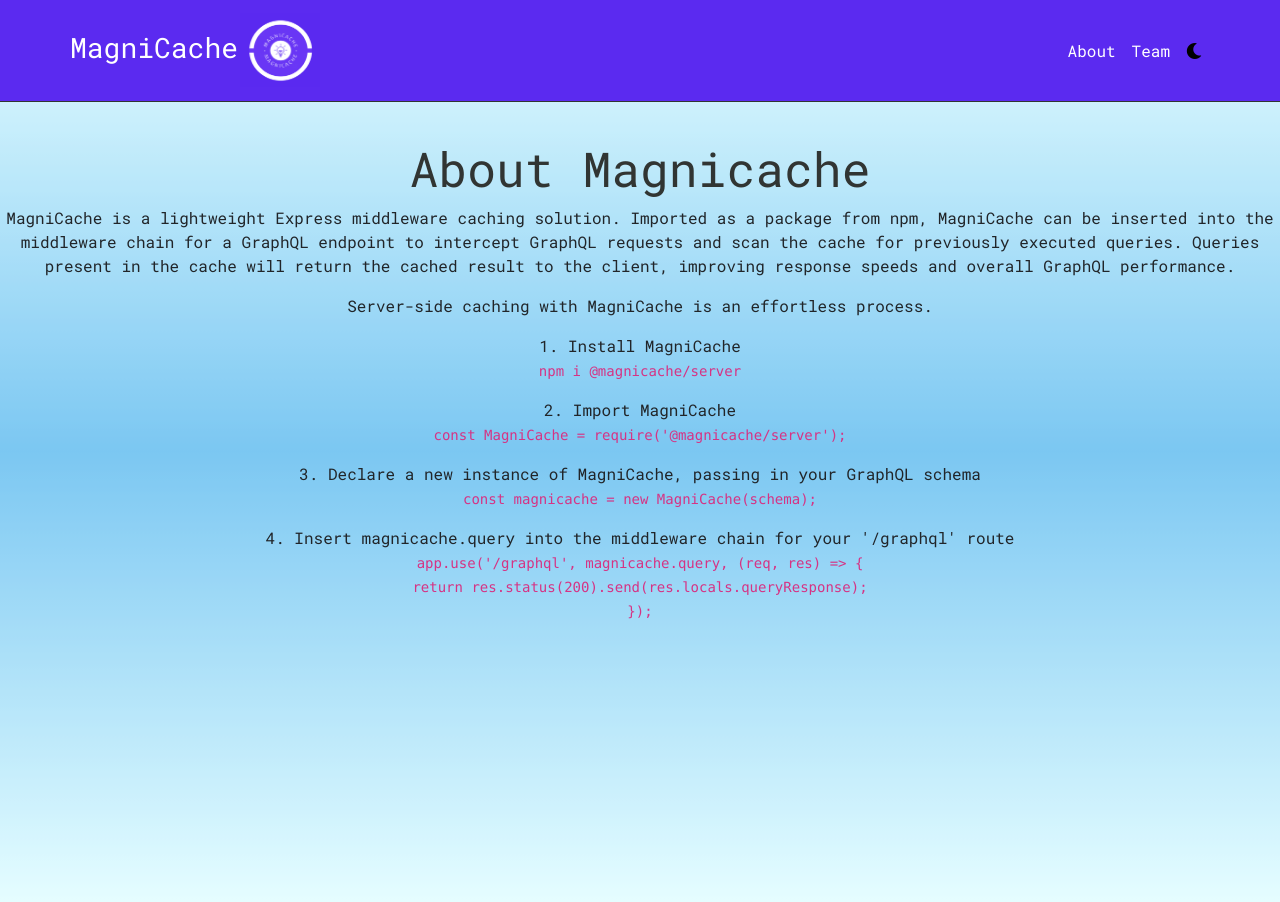
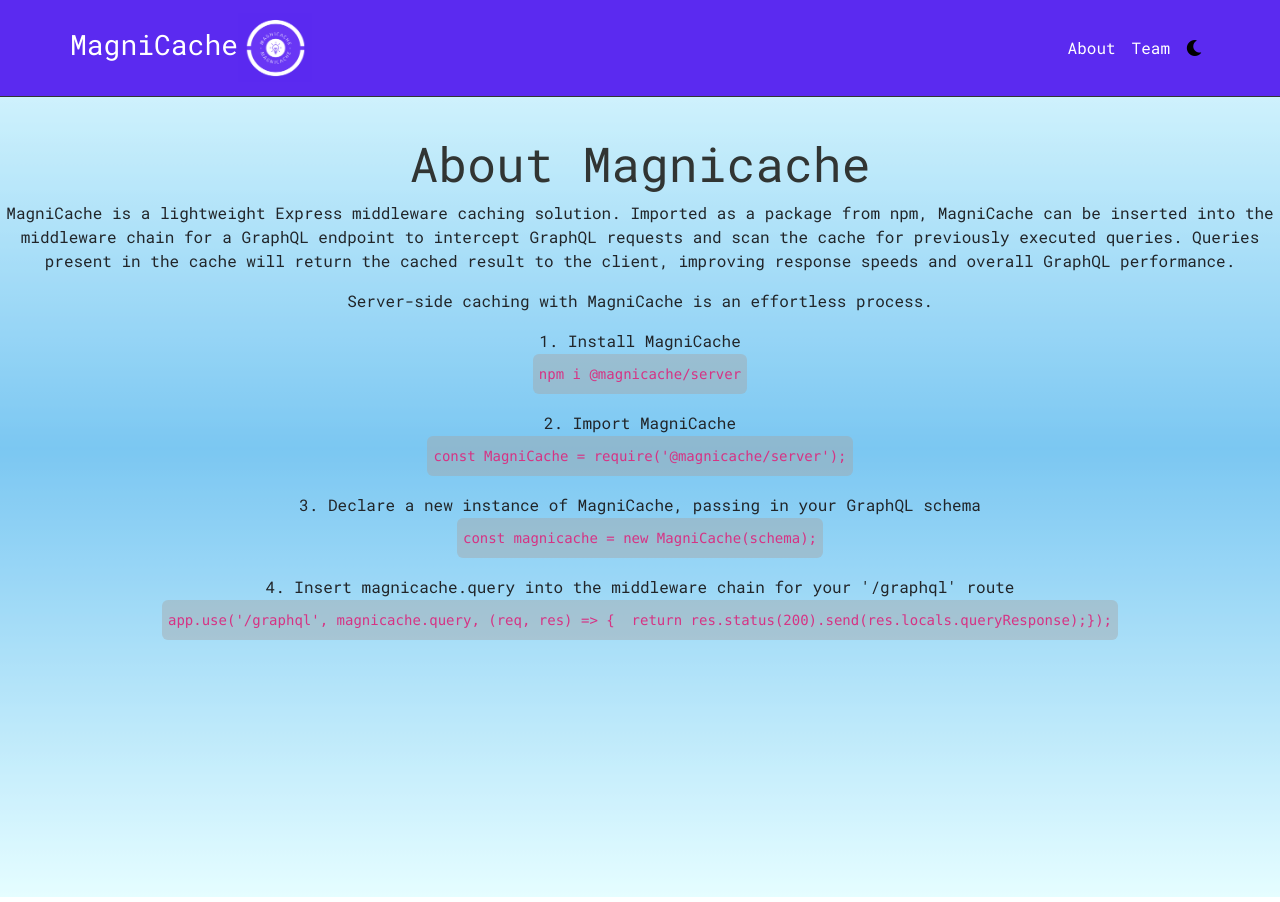
Before and after one commit to oslabs-beta/MagniCache, a React app in the folder client/: page /about in a window 1280 px wide. Built offline with nearby package versions, Linux system fonts and the light colour scheme.

Commit message:
Updates for about MagniCache page

```diff
--- a/client/containers/AboutPage.tsx
+++ b/client/containers/AboutPage.tsx
@@ -10,7 +10,7 @@
       {/* <p>
         While GraphQL provides several benefits, a complex GraphQL query
       </p> */}
-
+      <div className="about-magnicache">
         <p>
           MagniCache is a lightweight Express middleware caching solution.
           Imported as a package from npm, MagniCache can be inserted into the
@@ -19,27 +19,32 @@
           the cache will return the cached result to the client, improving
           response speeds and overall GraphQL performance.
         </p>
+      </div>
       <p>Server-side caching with MagniCache is an effortless process.</p>
       <p className="install-steps">
         1. Install MagniCache <br />
-        <code>npm i @magnicache/server</code>
+        <code className="about-code">npm i @magnicache/server</code>
       </p>
       <p className="install-steps">
         2. Import MagniCache <br />
-        <code>const MagniCache = require('@magnicache/server');</code>
+        <code className="about-code">
+          const MagniCache = require('@magnicache/server');
+        </code>
       </p>
       <p className="install-steps">
         3. Declare a new instance of MagniCache, passing in your GraphQL schema
         <br />
-        <code>const magnicache = new MagniCache(schema);</code>
+        <code className="about-code">
+          const magnicache = new MagniCache(schema);
+        </code>
       </p>
       <p className="install-steps">
         4. Insert magnicache.query into the middleware chain for your '/graphql'
         route
         <br />
-        <code>
-          app.use('/graphql', magnicache.query, (req, res) ={'>'} {'{'} <br />
-          {'return'} {'res'}.status(200).send(res.locals.queryResponse); <br />
+        <code className="about-code">
+          app.use('/graphql', magnicache.query, (req, res) ={'>'} {'{'} &nbsp;
+          {'return'} {'res'}.status(200).send(res.locals.queryResponse);
           {'}'}
           );
         </code>
--- a/client/scss/styles.scss
+++ b/client/scss/styles.scss
@@ -44,8 +44,8 @@
   font-size: 1.75em;
 }
 .logo {
-  width: 125px;
-  height: 75px;
+  width: 115px;
+  height: 70px;
   margin-left: -20px;
   transition: transform 0.5s ease-in-out;
 }
@@ -60,7 +60,7 @@
 }
 
 .logo:hover {
-  animation: spin360 2.5s linear infinite ;
+  animation: spin360 2.5s linear infinite;
 }
 
 .metric-result-numbers {
@@ -357,6 +357,18 @@
   text-decoration: none;
 }
 
+#about-page {
+  display: flex;
+  flex-direction: column;
+}
+
+.about-code {
+  background-color: #a5a5a570;
+  border-radius: 6px;
+  padding: 12px 6px 12px 6px;
+  line-height: 3;
+}
+
 // ALL PAGES AND THEIR SELECTORS ABOVE THIS LINE
 // ALL PAGES AND THEIR SELECTORS ABOVE THIS LINE
 // ALL PAGES AND THEIR SELECTORS ABOVE THIS LINE
```
Lines whose indentation alone changed are shown as unchanged.
